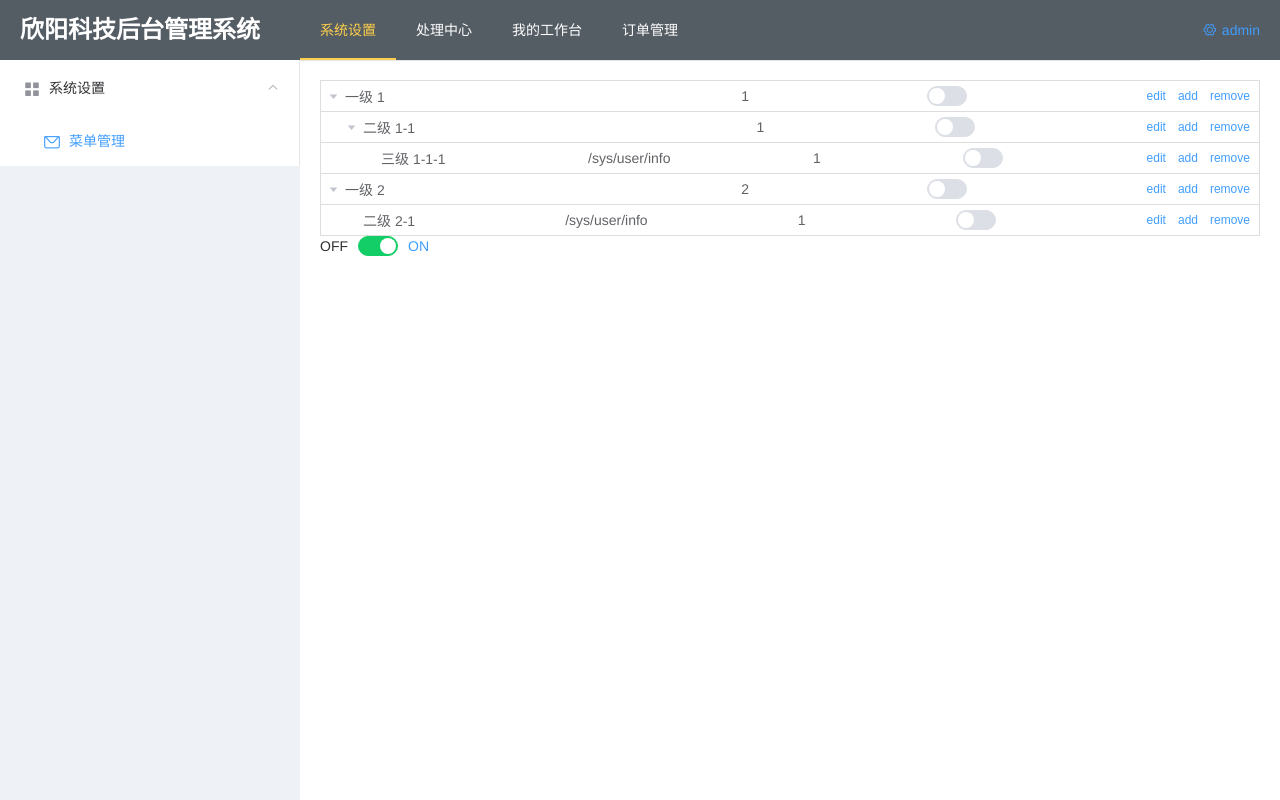
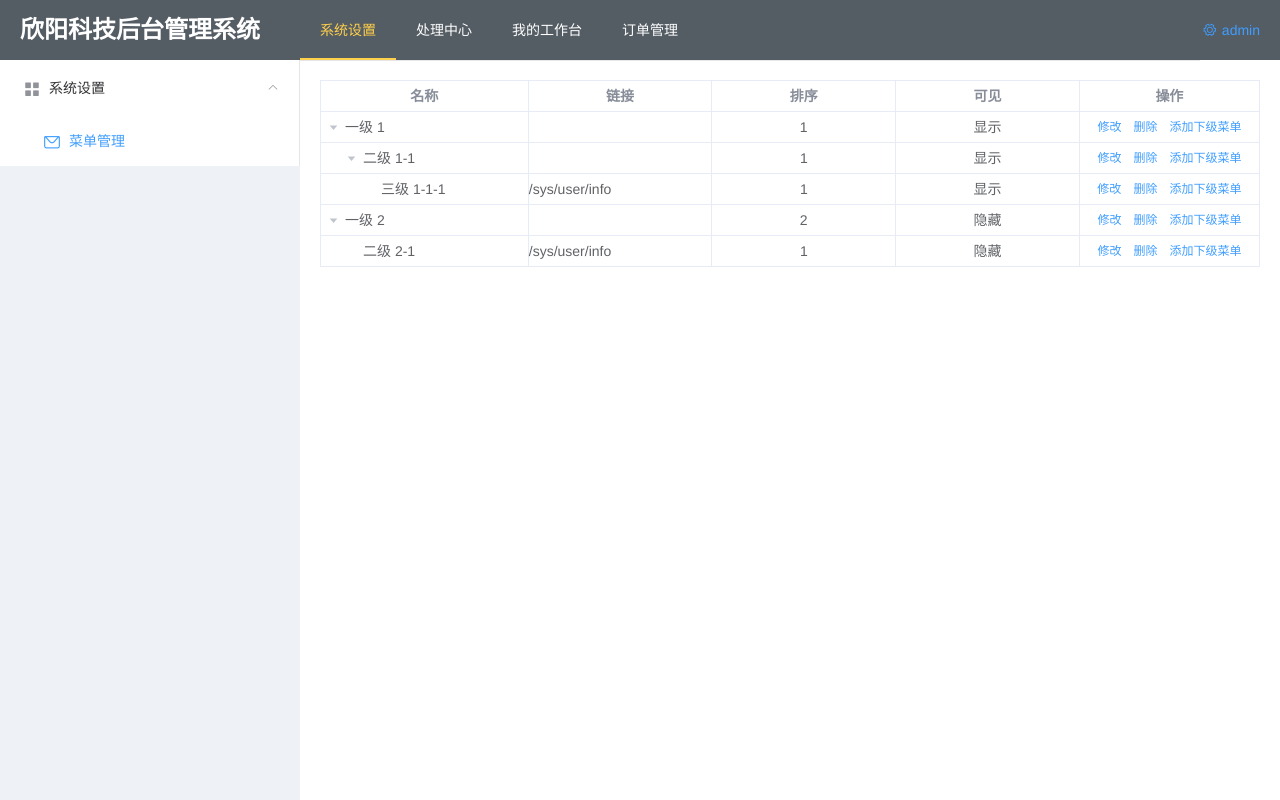
Before and after one commit to leiqin0430/shine, a Vue app: page /#/menu in a window 1280 px wide. Built offline with nearby package versions, Linux system fonts and the light colour scheme.

Commit message:
菜单管理dialog嵌套

```diff
--- a/package.json
+++ b/package.json
@@ -14,6 +14,7 @@
     "axios": "^0.17.0",
     "echarts": "^3.8.5",
     "element-ui": "^2.0.4",
+    "font-awesome": "^4.7.0",
     "qs": "^6.5.1",
     "vue": "^2.5.2",
     "vue-router": "^3.0.1",
@@ -24,9 +25,12 @@
     "axios-mock-adapter": "^1.9.0",
     "babel-core": "^6.22.1",
     "babel-eslint": "^7.1.1",
+    "babel-helper-vue-jsx-merge-props": "^2.0.2",
     "babel-loader": "^7.1.1",
     "babel-plugin-syntax-dynamic-import": "^6.18.0",
+    "babel-plugin-syntax-jsx": "^6.18.0",
     "babel-plugin-transform-runtime": "^6.22.0",
+    "babel-plugin-transform-vue-jsx": "^3.5.0",
     "babel-preset-env": "^1.3.2",
     "babel-preset-stage-2": "^6.22.0",
     "babel-register": "^6.22.0",
--- /dev/null
+++ b/src/components/icons.vue
@@ -0,0 +1,52 @@
+<template>
+  <div class="icons">
+    <h2 class="page-header"> Web 应用的图标</h2>
+    <el-row :gutter="10" class="icon-row">
+      <el-col :span="6"><span class="icon-item"><span class="fa fa-camera-retro"></span> fa-camera-retro</span></el-col>
+      <el-col :span="6"><span class="icon-item"><span class="fa fa-camera-retro"></span> fa-camera-retro</span></el-col>
+      <el-col :span="6"><span class="icon-item"><span class="fa fa-camera-retro"></span> fa-camera-retro</span></el-col>
+      <el-col :span="6"><span class="icon-item"><span class="fa fa-camera-retro"></span> fa-camera-retro</span></el-col>
+    </el-row>
+    <el-row :gutter="10" class="icon-row">
+      <el-col :span="6"><span class="icon-item"><span class="fa fa-camera-retro"></span> fa-camera-retro</span></el-col>
+      <el-col :span="6"><span class="icon-item"><span class="fa fa-camera-retro"></span> fa-camera-retro</span></el-col>
+      <el-col :span="6"><span class="icon-item"><span class="fa fa-camera-retro"></span> fa-camera-retro</span></el-col>
+      <el-col :span="6"><span class="icon-item"><span class="fa fa-camera-retro"></span> fa-camera-retro</span></el-col>
+    </el-row>
+    <h2 class="page-header">文本编辑器图标</h2>
+    <h2 class="page-header">指示方向的图标</h2>
+    <h2 class="page-header">视频播放器图标</h2>
+    <h2 class="page-header">SNS图标</h2>
+    <h2 class="page-header">医疗图标</h2>
+  </div>
+</template>
+<script>
+  export default {
+    data () {
+      return {}
+    }
+  }
+</script>
+<style lang="scss" scoped>
+  .icons {
+    .page-header {
+      padding-bottom: 10px;
+      margin-bottom: 10px;
+      border-bottom: 1px solid #eee;
+    }
+    .icon-row {
+      margin-bottom: 5px;
+      .icon-item {
+        display: block;
+        cursor: pointer;
+        &:hover {
+          background-color: #efefef;
+          & span:first-child {
+            font-size: 16px;
+          }
+        }
+      }
+    }
+
+  }
+</style>
--- a/src/main.js
+++ b/src/main.js
@@ -7,6 +7,7 @@ import 'element-ui/lib/theme-chalk/index.css'
 import App from './App'
 import router from './router/index'
 import store from './vuex/index'
+import 'font-awesome/css/font-awesome.min.css'
 // import Mock from './mock/index'
 //
 // Mock.bootstrap()
--- a/src/styles/_variable.scss
+++ b/src/styles/_variable.scss
@@ -1 +1,2 @@
 $primary-color: pink;
+$border-color: #e6ebf5;
--- a/src/views/settings/menu.vue
+++ b/src/views/settings/menu.vue
@@ -1,98 +1,12 @@
-<!--<template>-->
-  <!--<el-tree-->
-    <!--:data="data4"-->
-    <!--:props="defaultProps"-->
-    <!--show-checkbox-->
-    <!--node-key="id"-->
-    <!--default-expand-all-->
-    <!--:expand-on-click-node="false"-->
-    <!--:render-content="renderContent">-->
-  <!--</el-tree>-->
-<!--</template>-->
-
-<!--<script>-->
-  <!--let id = 1000-->
-
-  <!--export default {-->
-    <!--data () {-->
-      <!--return {-->
-        <!--data4: [{-->
-          <!--id: 1,-->
-          <!--label: '一级 1',-->
-          <!--children: [{-->
-            <!--id: 4,-->
-            <!--label: '二级 1-1',-->
-            <!--children: [{-->
-              <!--id: 9,-->
-              <!--label: '三级 1-1-1'-->
-            <!--}, {-->
-              <!--id: 10,-->
-              <!--label: '三级 1-1-2'-->
-            <!--}]-->
-          <!--}]-->
-        <!--}, {-->
-          <!--id: 2,-->
-          <!--label: '一级 2',-->
-          <!--children: [{-->
-            <!--id: 5,-->
-            <!--label: '二级 2-1'-->
-          <!--}, {-->
-            <!--id: 6,-->
-            <!--label: '二级 2-2'-->
-          <!--}]-->
-        <!--}, {-->
-          <!--id: 3,-->
-          <!--label: '一级 3',-->
-          <!--children: [{-->
-            <!--id: 7,-->
-            <!--label: '二级 3-1'-->
-          <!--}, {-->
-            <!--id: 8,-->
-            <!--label: '二级 3-2'-->
-          <!--}]-->
-        <!--}],-->
-        <!--defaultProps: {-->
-          <!--children: 'children',-->
-          <!--label: 'label'-->
-        <!--}-->
-      <!--}-->
-    <!--},-->
-
-    <!--methods: {-->
-      <!--append (data) {-->
-        <!--const newChild = { id: id++, label: 'testtest', children: [] }-->
-        <!--if (!data.children) {-->
-          <!--this.$set(data, 'children', [])-->
-        <!--}-->
-        <!--data.children.push(newChild)-->
-      <!--},-->
-
-      <!--remove (node, data) {-->
-        <!--const parent = node.parent-->
-        <!--const children = parent.data.children || parent.data-->
-        <!--const index = children.findIndex(d => d.id === data.id)-->
-        <!--children.splice(index, 1)-->
-      <!--},-->
-
-      <!--renderContent (h, { node, data, store }) {-->
-        <!--console.log(h)-->
-        <!--return (-->
-          <!--'<span style="flex: 1; display: flex; align-items: center; justify-content: space-between; font-size: 14px; padding-right: 8px;">' +-->
-          <!--'<span>' +-->
-          <!--'<span>{node.label}</span>' +-->
-          <!--'</span>' +-->
-          <!--'<span>' +-->
-          <!--'<el-button style="font-size: 12px;" type="text" on-click={ () => this.append(data) }>Append</el-button>' +-->
-          <!--'<el-button style="font-size: 12px;" type="text" on-click={ () => this.remove(node, data) }>Delete</el-button>' +-->
-          <!--'</span>' +-->
-          <!--'</span>')-->
-      <!--}-->
-    <!--}-->
-  <!--}-->
-<!--</script>-->
-
 <template>
   <section>
+    <div class="grid-header">
+      <div class="col">名称</div>
+      <div class="col">链接</div>
+      <div class="col">排序</div>
+      <div class="col">可见</div>
+      <div class="col">操作</div>
+    </div>
     <el-tree :data="data"
              :props="defaultProps"
              class="menu-tree"
@@ -102,165 +16,255 @@
              :expand-on-click-node="false"
              :render-content="renderContent">
     </el-tree>
-    <el-switch
-      v-model="value2"
-      active-color="#13ce66"
-      inactive-color="#ff4949"
-      active-text="ON"
-      inactive-text="OFF">
-    </el-switch>
+    <!--新增/修改菜单Dialog-->
+    <el-dialog :title="dialogTitle" :visible.sync="dialogFormVisible" :close-on-click-modal="false">
+      <el-form :model="form">
+        <el-form-item label="上级菜单" :label-width="formLabelWidth">
+          <el-input v-model="form.parentLabel" auto-complete="off"></el-input>
+        </el-form-item>
+        <el-form-item label="名称" :label-width="formLabelWidth">
+          <el-input v-model="form.label" auto-complete="off"></el-input>
+        </el-form-item>
+        <el-form-item label="链接" :label-width="formLabelWidth">
+        <el-input v-model="form.url" auto-complete="off"></el-input>
+      </el-form-item>
+        <el-form-item label="图标" :label-width="formLabelWidth">
+          <span :class="'fa fa-'+form.icon"></span>
+          <span>{{form.icon}}</span>
+          <el-button @click="innerIconVisible = true">选择</el-button>
+        </el-form-item>
+        <el-form-item label="排序" :label-width="formLabelWidth">
+          <el-input-number v-model="form.order" controls-position="right" :min="1" :max="1000"></el-input-number>
+        </el-form-item>
+        <el-form-item label="可见" :label-width="formLabelWidth">
+          <el-radio-group v-model="form.visible">
+            <el-radio :label="'1'">显示</el-radio>
+            <el-radio :label="'0'">隐藏</el-radio>
+          </el-radio-group>
+        </el-form-item>
+        <el-form-item label="备注" :label-width="formLabelWidth">
+          <el-input
+            type="textarea"
+            :rows="2"
+            placeholder="请输入内容"
+            v-model="form.remark">
+          </el-input>
+        </el-form-item>
+      </el-form>
+      <!--选择图标Dialog-->
+      <el-dialog
+        width="40%"
+        title="选择图标"
+        :visible.sync="innerIconVisible"
+        append-to-body>
+        <icons></icons>
+        <div slot="footer" class="dialog-footer">
+          <el-button @click="innerIconVisible = false">取 消</el-button>
+          <el-button type="primary" @click="innerIconVisible = false">确 定</el-button>
+        </div>
+      </el-dialog>
+      <div slot="footer" class="dialog-footer">
+        <el-button @click="dialogFormVisible = false">取 消</el-button>
+        <el-button type="primary" @click="dialogFormVisible = false">确 定</el-button>
+      </div>
+    </el-dialog>
+
   </section>
 </template>
 <script>
-  let id = 1000
+  import icons from '../../components/icons.vue'
   export default {
     data () {
       return {
-        value2: true,
         data: [{
-          id: 1,
+          id: '1',
           label: '一级 1',
           url: '',
           order: 1,
-          visible: true,
+          visible: '1',
           children: [{
-            id: 4,
+            id: '4',
             label: '二级 1-1',
             url: '',
             order: 1,
-            visible: true,
+            visible: '1',
             children: [{
-              id: 9,
+              id: '9',
               label: '三级 1-1-1',
               url: '/sys/user/info',
               order: 1,
-              visible: true,
+              visible: '1',
               children: []
             }]
           }]
         }, {
-          id: 2,
+          id: '2',
           label: '一级 2',
           url: '',
           order: 2,
-          visible: true,
+          visible: '0',
           children: [{
-            id: 5,
+            id: '5',
             label: '二级 2-1',
             url: '/sys/user/info',
             order: 1,
-            visible: false,
+            visible: '0',
             children: []
           }]
         }],
         defaultProps: {
           children: 'children',
           label: 'label'
-        }
+        },
+        dialogFormVisible: false,
+        innerIconVisible: false,
+        dialogTitle: '',
+        form: {
+          parentId: '',
+          parentLabel: '',
+          id: null,
+          label: '',
+          url: '',
+          icon: 'camera-retro',
+          order: -1,
+          visible: '',
+          remark: ''
+        },
+        formLabelWidth: '100px'
       }
     },
+    components: { icons },
     methods: {
       handleNodeClick () {
         console.log('handleNodeClick')
       },
-//      renderContent (h, { node, data, store }) {
-//        return (
-//          <span style="flex: 1; display: flex; align-items: center; justify-content: space-between; font-size: 14px; padding-right: 8px;">
-//          <span>
-//          <span>{node.label}</span>
-//          <span>{data.url}</span>
-//          <span>{data.order}</span>
-//        <el-switch
-//          v-model="data.visible"
-//                value="true"
-//          active-color="#409eff"
-//            inactive-color="#d8dce5"
-//            on-click={ () => this.statusChange(data.visible)}>
-//              </el-switch>
-//        </span>
-//        <span>
-//        <el-button type="text" on-click={ () => this.append(data) }>Append</el-button>
-//        <el-button type="text" on-click={ () => this.remove(node, data) }>Delete</el-button>
-//        </span>
-//        </span>)
-//      },
       renderContent (h, { node, data, store }) {
-//        let self = this
-        return h('span', {'class': {operateCls: true}}, [
-          h('span', node.label),
-          h('span', data.url),
-          h('span', data.order),
-          h('el-switch', {}),
-//          h('input', {domProps: {value: data.visible},
-//            on: {
-//              input: function (event) {
-//                data.visible = event.target.value
-//                this.$emit('input', event.target.value)
-//              }
-//            }
-//          }),
-          h('span', [
+        let me = this
+        let str = 'menuColCls' + node.level
+        let clsObj = {}
+        clsObj[str] = true
+
+        return h('span', {'class': {menuRowCls: true}}, [
+          h('span', {'class': clsObj}, node.label),
+          h('span', {'class': clsObj}, data.url),
+          h('span', {'class': clsObj, style: {textAlign: 'center'}}, data.order),
+          h('span', {'class': clsObj, style: {textAlign: 'center'}}, data.visible === '1' ? '显示' : '隐藏'),
+          h('span', {'class': {operateCls: true}}, [
             h('el-button', {attrs: {size: 'mini', type: 'text'},
               on: {
                 click: function (event) {
                   console.log('data', data)
                   console.log('node', node)
                   console.log('store', store)
+                  me.dialogFormVisible = true
+                  me.dialogTitle = '修改菜单'
+                  me.form.parentLabel = node.parent.data.label
+                  me.form.parentId = node.parent.data.id
+                  me.form.id = data.id
+                  me.form.label = data.label
+                  me.form.url = data.url
+                  me.form.order = data.order
+                  me.form.visible = data.visible
+                  me.form.remark = data.remark
                   event.stopPropagation()
                 }
-              }}, 'edit'),
-            h('el-button', {attrs: {size: 'mini', type: 'text'},
-              on: {
-                click: function (event) {
-                  store.append({id: id++, label: 'new', children: []}, data)
-                  event.stopPropagation()
-                }
-              }}, 'add'),
+              }}, '修改'),
             h('el-button', {attrs: {size: 'mini', type: 'text'},
               on: {
                 click: function (event) {
                   store.remove(data)
                   event.stopPropagation()
                 }
-              }}, 'remove')
+              }}, '删除'),
+            h('el-button', {attrs: {size: 'mini', type: 'text'},
+              on: {
+                click: function (event) {
+//                  store.append({id: id++, label: 'new', children: []}, data)
+                  me.dialogFormVisible = true
+                  me.dialogTitle = '新增菜单'
+                  me.form.parentLabel = data.label
+                  me.form.parentId = data.id
+                  me.form.id = null
+                  me.form.label = ''
+                  me.form.url = ''
+                  me.form.order = 1
+                  me.form.visible = '1'
+                  me.form.remark = ''
+                  event.stopPropagation()
+                }
+              }}, '添加下级菜单')
           ])
         ])
-      },
-      append (data) {
-        const newChild = { id: id++, label: 'testtest', children: [] }
-        if (!data.children) {
-          this.$set(data, 'children', [])
-        }
-        data.children.push(newChild)
-      },
-      remove (node, data) {
-        const parent = node.parent
-        const children = parent.data.children || parent.data
-        const index = children.findIndex(d => d.id === data.id)
-        children.splice(index, 1)
-      },
-      statusChange (value) {
-        console.log('switch: ' + value)
       }
     }
   }
 </script>
 
 <style lang="scss">
+  @import "../../styles/_variable";
+  .grid-header {
+    flex: 1;
+    display: flex;
+    align-items: center;
+    color: #878d99;
+    font-size: 14px;
+    font-weight: bold;
+    height: 30px;
+    line-height: 30px;
+    text-align: center;
+    border-top: 1px solid $border-color;
+    border-right: 1px solid $border-color;
+    .col {
+      width: calc((100% - 25px - 180px) / 4);
+      border-left: 1px solid $border-color;
+    }
+    .col:first-of-type {
+      width: calc(((100% - 25px - 180px) / 4) + 24px)
+    }
+    .col:last-of-type {
+      width: 180px
+    }
+  }
   .menu-tree {
-    border: 1px solid #ddd;
+    border: 1px solid $border-color;
     border-bottom: none;
   }
   .menu-tree .el-tree-node__content {
-    border-bottom: 1px solid #ddd;
+    border-bottom: 1px solid $border-color;
     height: 30px;
   }
-  .operateCls {
+  .menuRowCls {
     flex: 1;
     display: flex;
     align-items: center;
-    justify-content: space-between;
     font-size: 14px;
-    padding-right: 8px;
+  }
+  .menuColCls1 {
+    border-right: 1px solid $border-color;
+    height: 30px;
+    line-height: 30px;
+    width: calc((100% - 180px) / 4);
+  }
+  .menuColCls2 {
+    border-right: 1px solid $border-color;
+    height: 30px;
+    line-height: 30px;
+    width: calc((100% + 18px - 180px) / 4);
+  }
+  .menuRowCls .menuColCls2:first-of-type {
+    width: calc(((100% + 18px - 180px) / 4) - 18px);
+  }
+  .menuColCls3 {
+    border-right: 1px solid $border-color;
+    height: 30px;
+    line-height: 30px;
+    width: calc((100% + 2 * 18px - 180px) / 4);
+  }
+  .menuRowCls .menuColCls3:first-of-type {
+    width: calc(((100% + 2 * 18px - 180px) / 4) - 2 * 18px);
+  }
+  .operateCls {
+    width: 180px;
+    text-align: center;
   }
 </style>
```
Also changed, not shown: .babelrc.
